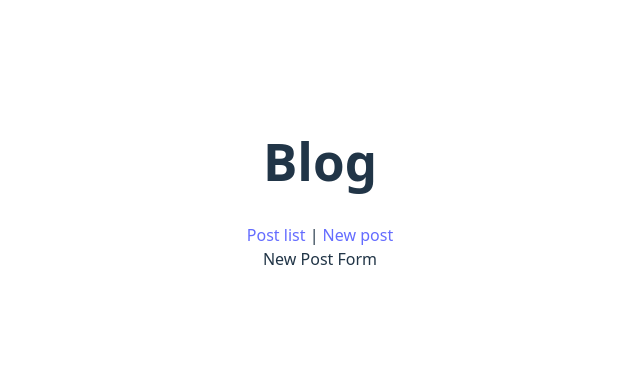
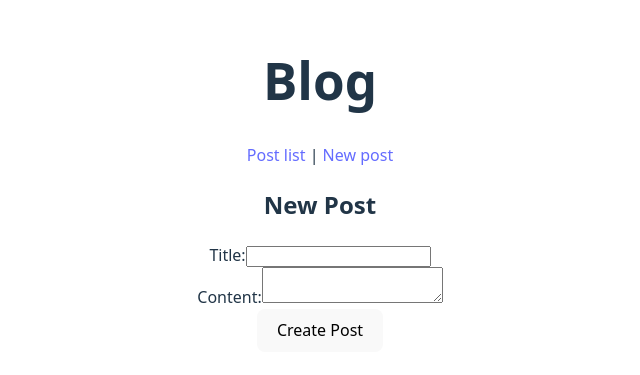
Before and after one commit to sajinmp/blog_rails_and_react, a React (Vite) app in the folder client/: page /new in a window 1280 px wide. Shown: the part 215-590 px from the top of the page, without its empty margins (320-960 px from the left). Built offline with nearby package versions, Linux system fonts and the light colour scheme; no server answers.

Commit message:
feat: new post + posts in descending order

```diff
--- a/client/src/components/layout/AppRoutes.jsx
+++ b/client/src/components/layout/AppRoutes.jsx
@@ -2,13 +2,14 @@ import React from 'react';
 import { Route, Routes } from 'react-router-dom';
 import PostList from '../posts/PostList';
 import PostDetails from '../posts/PostDetails';
+import NewPost from '../posts/NewPost';
 
 const AppRoutes = () => {
   return (
     <Routes>
       <Route path="/" element={<PostList />} />
       <Route path="/posts/:id" element={<PostDetails />} />
-      <Route path="/new" element={<div>New Post Form</div>} />
+      <Route path="/new" element={<NewPost />} />
     </Routes>
   );
 }
--- /dev/null
+++ b/client/src/components/posts/NewPost.jsx
@@ -0,0 +1,62 @@
+import React, { useState } from 'react';
+import { useNavigate } from 'react-router-dom';
+import { API_URL } from '../../constants';
+
+const NewPost = () => {
+  const [title, setTitle] = useState('');
+  const [content, setContent] = useState('');
+  const navigate = useNavigate();
+
+  const handleSubmit = async (e) => {
+    e.preventDefault();
+
+    const postData = { title, content };
+
+    const response = await fetch(`${API_URL}/posts`, {
+      method: 'POST',
+      headers: {
+        'Content-Type': 'application/json',
+      },
+      body: JSON.stringify(postData),
+    });
+
+    if (response.ok) {
+      const { id } = await response.json();
+      navigate(`/posts/${id}`);
+    } else {
+      console.error('Error creating post');
+    }
+  };
+
+  return (
+    <div>
+      <h2>New Post</h2>
+      <form onSubmit={handleSubmit}>
+        <div>
+          <label htmlFor="title">Title:</label>
+          <input
+            type="text"
+            id="title"
+            value={title}
+            onChange={(e) => setTitle(e.target.value)}
+            required
+          />
+        </div>
+        <div>
+          <label htmlFor="content">Content:</label>
+          <textarea
+            id="content"
+            value={content}
+            onChange={(e) => setContent(e.target.value)}
+            required
+          />
+        </div>
+        <div>
+          <button type="submit">Create Post</button>
+        </div>
+      </form>
+    </div>
+  )
+}
+
+export default NewPost;
```
Also changed, not shown: 2 other files (tests, documents, lock files or other folders).
